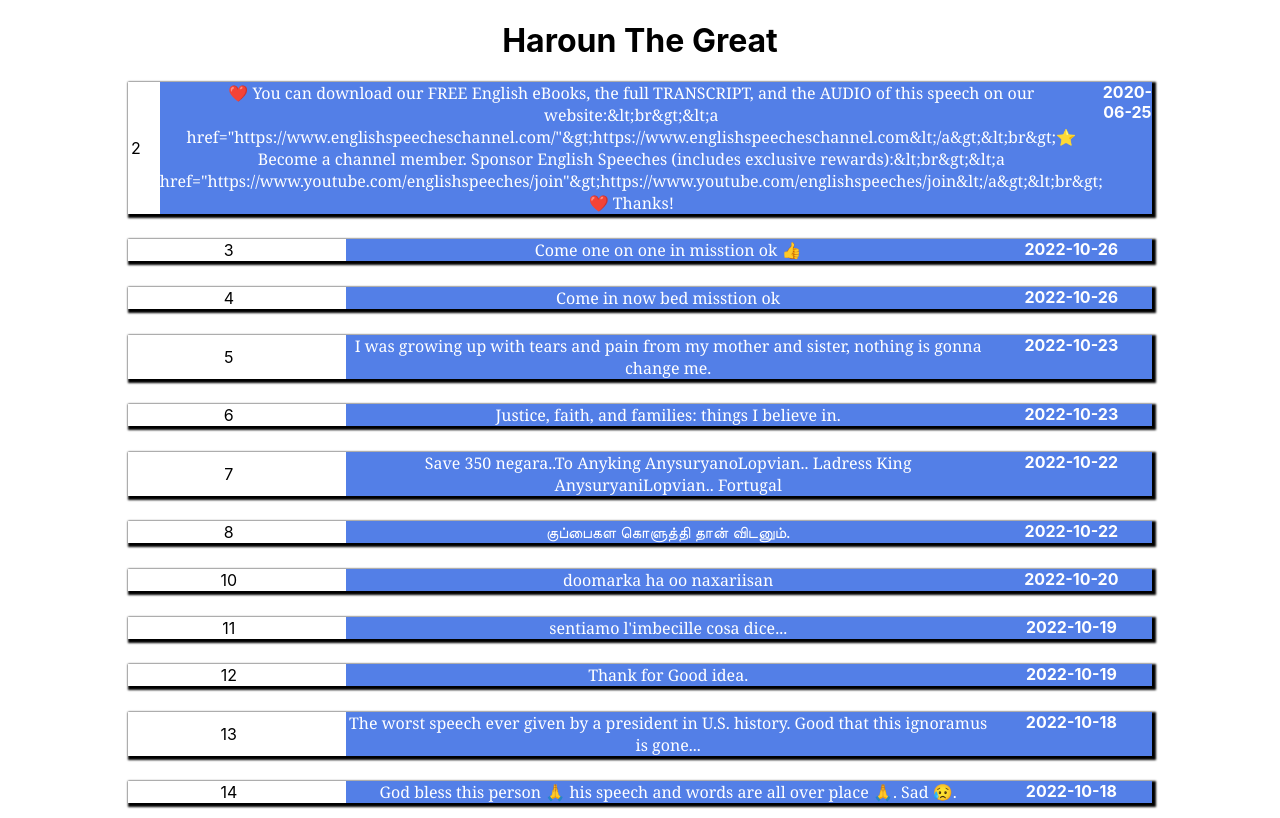
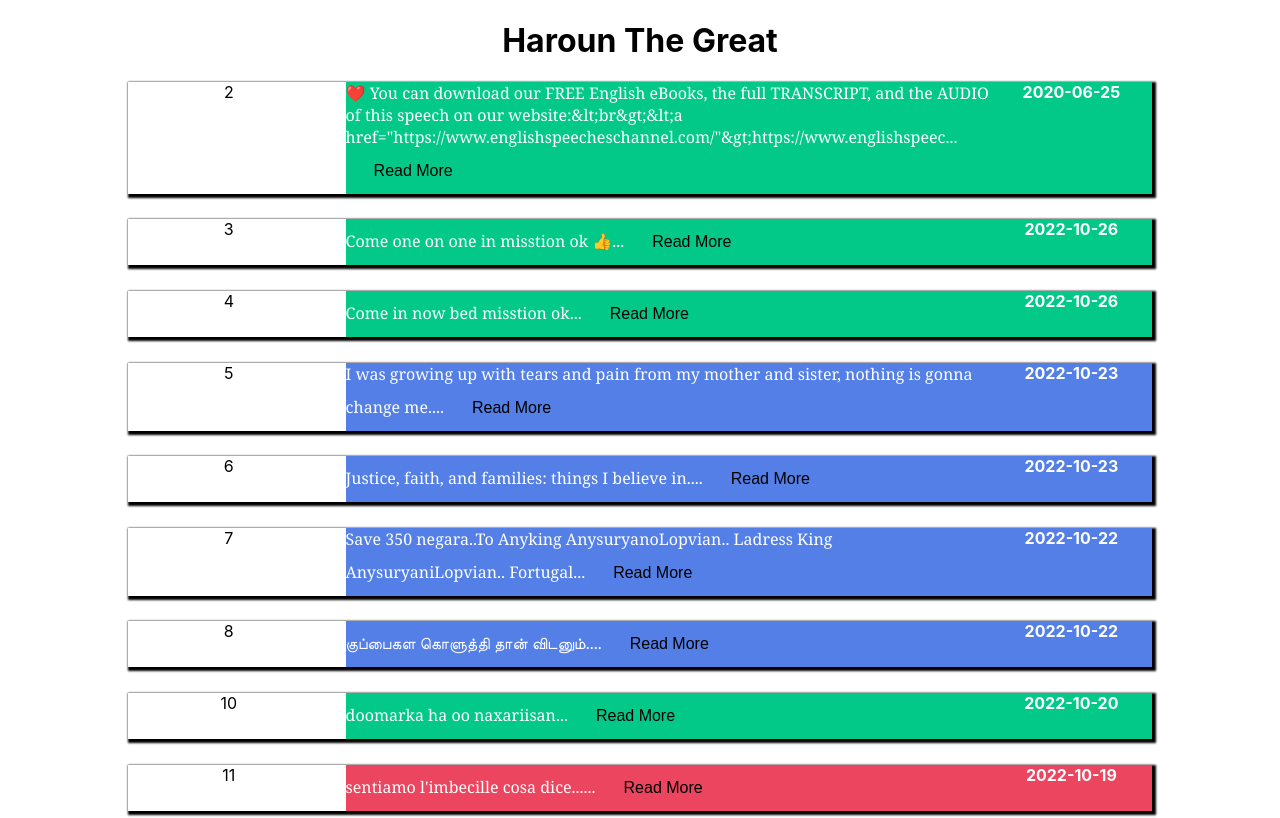
Before and after one commit to HarounTheGreat/Analysis-Social-Media-React-Project, a React (Create React App) app: page / in a window 1280 px wide. Shown: the top 818 px of the page. Built offline with nearby package versions, Linux system fonts and the light colour scheme.

Commit message:
Analysis-Social-Media-React-Project

```diff
--- a/Test/style.css
+++ b/Test/style.css
@@ -1,18 +1,43 @@
 .container {
-  position: absolute;
-  margin-left: auto;
-  margin-right: auto;
   display: flex;
+  align-items: center;
   justify-content: center;
-  gap: 1em;
+  margin: 30px;
 }
-.item-1 {
-  background-color: aqua;
+
+.card {
+  margin: 2%;
+  background: #dbbdbd;
+  width: 70px;
+  height: 100px;
+  box-shadow: 0 2px 3px 0px rgba(0, 0, 0, 0.25);
+  border-radius: 3px;
+  transition: 0.2s all;
+  cursor: pointer;
+  align-items: center;
+  text-align: center;
+  font-size: 13px;
+  padding-top: 30px;
 }
-.item-2 {
-  flex-basis: 50%;
-  background-color: rgb(206, 253, 253);
+
+.card > span {
+  display: block;
+  margin: auto;
+  max-width: 40px;
 }
-.item-3 {
-  background-color: rgb(66, 90, 90);
+
+.container:hover .card {
+  filter: blur(3px);
+  opacity: 0.5;
+  transform: scale(0.98);
+  box-shadow: none;
 }
+
+.container:hover .card:hover {
+  transform: scale(1);
+  filter: blur(0px);
+  opacity: 1;
+  box-shadow: 0 8px 20px 0px rgba(0, 0, 0, 0.125);
+  background: #a82c2c;
+  color: white;
+}
--- a/src/component/comment/comment.css
+++ b/src/component/comment/comment.css
@@ -6,106 +6,59 @@
   margin-bottom: 2%;
   display: flex;
   gap: 1em;
-  align-items: center;
+  /* align-items: center; */
 }
 .box:hover {
   transform: scale(1.2);
 }
 .item-1 {
   flex-basis: 20%;
+  align-items: center;
+}
+.item-2 {
+  flex-basis: 80%;
+  font-family: "georgia";
+  text-align: left;
+}
+.item-3 {
+  flex-basis: 20%;
+  font-weight: bold;
+}
+.container:hover .card {
+  filter: blur(3px);
+  opacity: 0.5;
+  transform: scale(0.98);
+  box-shadow: none;
 }
 
-/* --------------------------------------------------------------- */
-/*
-button {
-  position: relative;
+.btn {
+  border: none;
+  background-color: inherit;
+  padding: 14px 28px;
+  font-size: 16px;
+  cursor: pointer;
   display: inline-block;
-  cursor: pointer;
-  outline: none;
-  border: 0;
-  vertical-align: middle;
-  text-decoration: none;
-  font-family: inherit;
-  font-size: 15px;
 }
 
-button.learn-more {
-  font-weight: 600;
-  color: #382b22;
-  text-transform: uppercase;
-  padding: 1.25em 2em;
-  background: #fff0f0;
-  border: 2px solid #b18597;
-  border-radius: 0.75em;
-  -webkit-transform-style: preserve-3d;
-  transform-style: preserve-3d;
-  -webkit-transition: background 150ms cubic-bezier(0, 0, 0.58, 1),
-    -webkit-transform 150ms cubic-bezier(0, 0, 0.58, 1);
-  transition: transform 150ms cubic-bezier(0, 0, 0.58, 1),
-    background 150ms cubic-bezier(0, 0, 0.58, 1),
-    -webkit-transform 150ms cubic-bezier(0, 0, 0.58, 1);
+.btn:hover {
+  color: white;
+  font-weight: bold;
 }
-
-button.learn-more::before {
-  position: absolute;
-  content: "";
-  width: 100%;
-  height: 100%;
-  top: 0;
-  left: 0;
-  right: 0;
-  bottom: 0;
-  background: #f9c4d2;
-  border-radius: inherit;
-  -webkit-box-shadow: 0 0 0 2px #b18597, 0 0.625em 0 0 #ffe3e2;
-  box-shadow: 0 0 0 2px #b18597, 0 0.625em 0 0 #ffe3e2;
-  -webkit-transform: translate3d(0, 0.75em, -1em);
-  transform: translate3d(0, 0.75em, -1em);
-  transition: transform 150ms cubic-bezier(0, 0, 0.58, 1),
-    box-shadow 150ms cubic-bezier(0, 0, 0.58, 1),
-    -webkit-transform 150ms cubic-bezier(0, 0, 0.58, 1),
-    -webkit-box-shadow 150ms cubic-bezier(0, 0, 0.58, 1);
-}
-
-button.learn-more:hover {
-  background: #ffe9e9;
-  -webkit-transform: translate(0, 0.25em);
-  transform: translate(0, 0.25em);
-}
-
-button.learn-more:hover::before {
-  -webkit-box-shadow: 0 0 0 2px #b18597, 0 0.5em 0 0 #ffe3e2;
-  box-shadow: 0 0 0 2px #b18597, 0 0.5em 0 0 #ffe3e2;
-  -webkit-transform: translate3d(0, 0.5em, -1em);
-  transform: translate3d(0, 0.5em, -1em);
-}
-
-button.learn-more:active {
-  background: #ffe9e9;
-  -webkit-transform: translate(0em, 0.75em);
-  transform: translate(0em, 0.75em);
-}
-
-button.learn-more:active::before {
-  -webkit-box-shadow: 0 0 0 2px #b18597, 0 0 #ffe3e2;
-  box-shadow: 0 0 0 2px #b18597, 0 0 #ffe3e2;
-  -webkit-transform: translate3d(0, 0, -1em);
-  transform: translate3d(0, 0, -1em);
-} */
-
-/* ---------------------------------- */
-
-.operetor {
+.netural {
   background-color: rgb(83, 127, 231);
   flex-basis: 80%;
   display: flex;
   color: white;
 }
-.item-2 {
+.positive {
+  background-color: rgb(3, 201, 136);
   flex-basis: 80%;
-  font-family: "georgia";
+  display: flex;
+  color: white;
 }
-.item-3 {
-  flex-basis: 20%;
-  font-weight: bold;
+.negative {
+  background-color: rgb(235, 69, 95);
+  flex-basis: 80%;
+  display: flex;
+  color: white;
 }
--- a/src/component/comment/comment.js
+++ b/src/component/comment/comment.js
@@ -2,12 +2,32 @@ import "./comment.css";
 import React, { useState } from "react";
 
 function Comment({ id, N, comment, Year, hour_z_time, an, Language }) {
-  console.log("N=", N);
+  const [readMore, setReadMore] = useState(false);
+  var operator = "netural";
+
+  if (an === "P") {
+    operator = "positive";
+  } else if (an === "N") {
+    operator = "negative";
+  } else {
+    operator = "netural";
+  }
+  console.log(operator);
   return (
     <div className="box">
       <div className="item-1">{N}</div>
-      <div className="operetor">
-        <div className="item-2">{comment}</div>
+      <div className={operator}>
+        <div className="item-2">
+          {readMore ? comment : `${comment.substring(0, 200)}...`}
+          <button
+            className="btn"
+            onClick={() => {
+              setReadMore(!readMore);
+            }}
+          >
+            {readMore ? "Read Less" : "Read More"}
+          </button>
+        </div>
         <div className="item-3">{Year}</div>
       </div>
     </div>
--- a/src/component/comments/comments.css
+++ b/src/component/comments/comments.css
@@ -0,0 +1,15 @@
+.comments:hover .box {
+  filter: blur(1.5px);
+  opacity: 0.8;
+  transform: scale(0.98);
+  box-shadow: none;
+}
+
+.comments:hover .box:hover {
+  transform: scale(1);
+  filter: blur(0px);
+  opacity: 1;
+  box-shadow: 0 8px 20px 0px rgba(0, 0, 0, 0.125);
+  background: #a82c2c;
+  color: white;
+}
```
Also changed, not shown: Test/index.html (+8 -6 lines), src/component/comments/Comments.js (+0 -13 lines).
